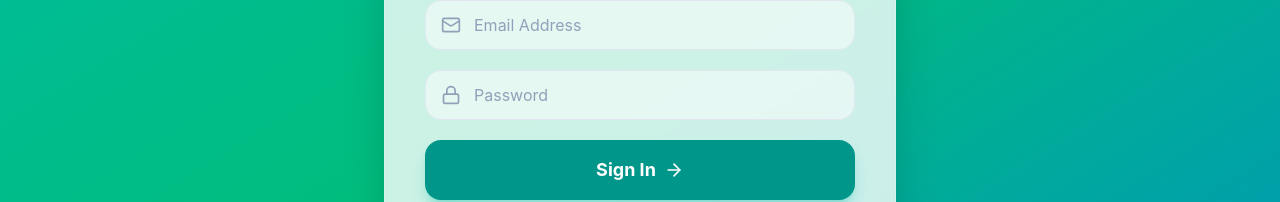
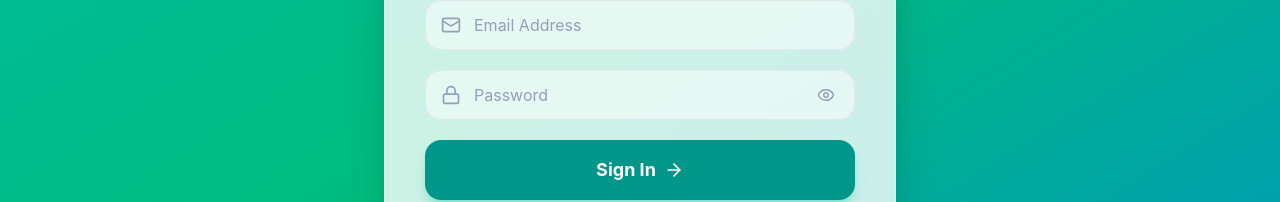
Before and after one commit to VenkataGouthamReddy/unihealth-ai, a React (Vite) app: page /login in a window 1280 px wide. Shown: the part 372-574 px from the top of the page. Built offline with nearby package versions, Linux system fonts and the light colour scheme; no server answers.

Commit message:
Add password visibility toggle (Eye/EyeOff icon) and case-insensitive login email lookup

```diff
--- a/src/pages/Login.jsx
+++ b/src/pages/Login.jsx
@@ -1,11 +1,12 @@
 import React, { useState } from 'react';
 import { useAuth } from '../context/AuthContext';
 import { useNavigate, Link } from 'react-router-dom';
-import { Mail, Lock, LogIn, HeartPulse, ShieldCheck, ArrowRight } from 'lucide-react';
+import { Mail, Lock, LogIn, HeartPulse, ShieldCheck, ArrowRight, Eye, EyeOff } from 'lucide-react';
 
 export default function Login() {
   const [email, setEmail] = useState('');
   const [password, setPassword] = useState('');
+  const [showPassword, setShowPassword] = useState(false);
   const [error, setError] = useState('');
   const [loading, setLoading] = useState(false);
   const { login } = useAuth();
@@ -65,13 +66,20 @@
           <div className="relative">
             <Lock className="absolute left-4 top-1/2 -translate-y-1/2 text-slate-400" size={20} />
             <input
-              type="password"
+              type={showPassword ? "text" : "password"}
               placeholder="Password"
-              className="premium-input pl-12"
+              className="premium-input pl-12 pr-12"
               value={password}
               onChange={(e) => setPassword(e.target.value)}
               required
             />
+            <button
+              type="button"
+              onClick={() => setShowPassword(!showPassword)}
+              className="absolute right-4 top-1/2 -translate-y-1/2 text-slate-400 hover:text-slate-600 transition-colors p-1"
+            >
+              {showPassword ? <EyeOff size={18} /> : <Eye size={18} />}
+            </button>
           </div>
 
           <button
```
Also changed, not shown: 1 other file (tests, documents, lock files or other folders).
